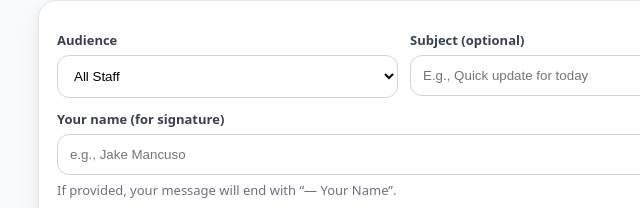
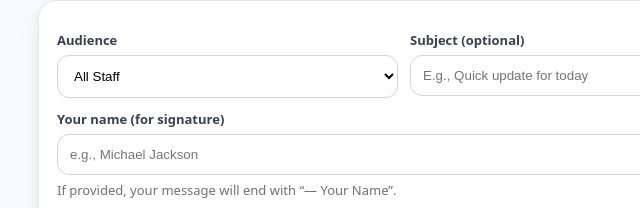
Before and after one commit to Jakecuso/voice-blast, a plain HTML site: page index.html in a window 1280 px wide. Shown: the part 143-351 px from the top of the page, 236-876 px from the left. Drawn offline with Linux system fonts and the light colour scheme.

Commit message:
Michael Jackson index.html

```diff
--- a/index.html
+++ b/index.html
@@ -99,7 +99,7 @@
     <div class="row single">
       <div>
         <label for="sender">Your name (for signature)</label>
-        <input id="sender" placeholder="e.g., Jake Mancuso" />
+        <input id="sender" placeholder="e.g., Michael Jackson" />
         <div class="muted" style="margin-top:6px;">If provided, your message will end with “— Your Name”.</div>
       </div>
     </div>
```
